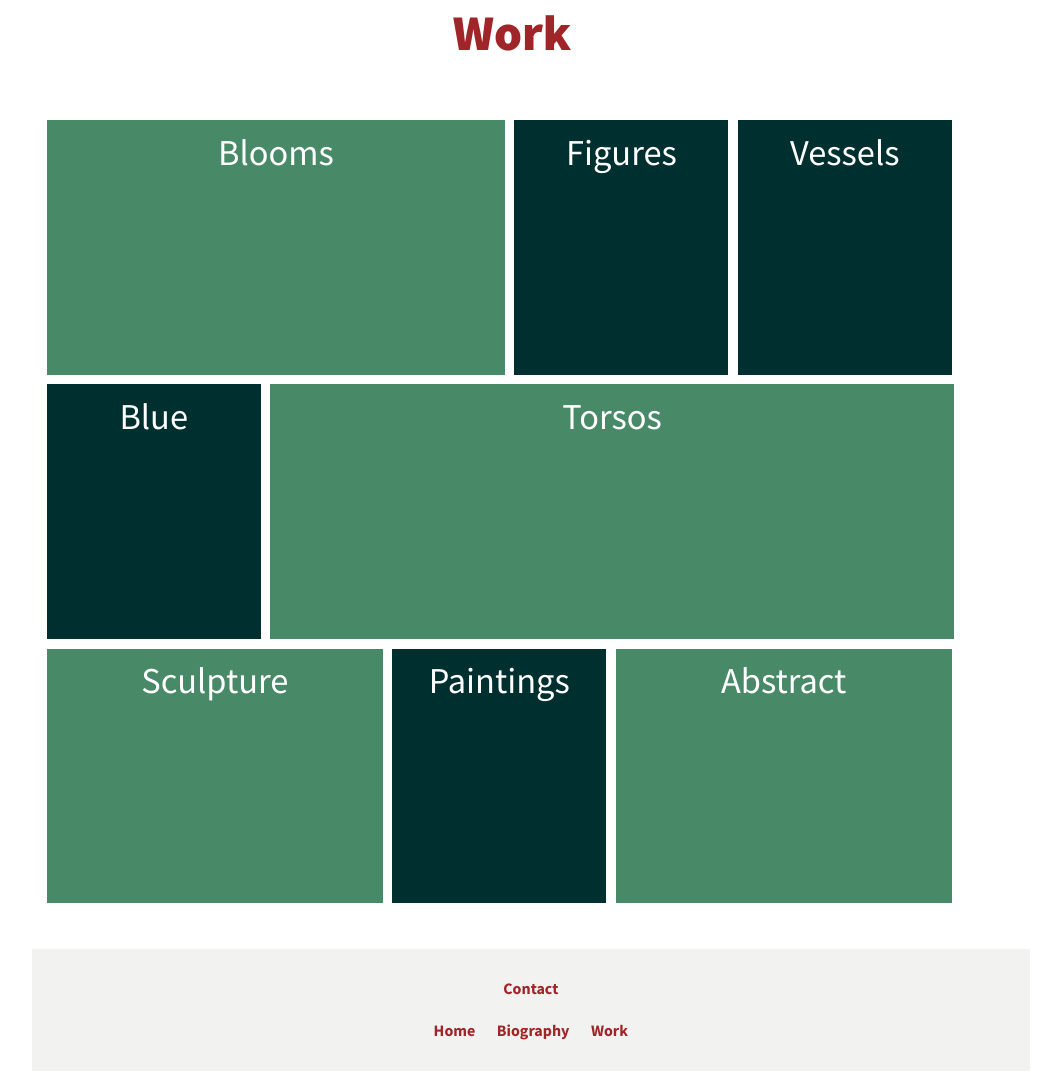
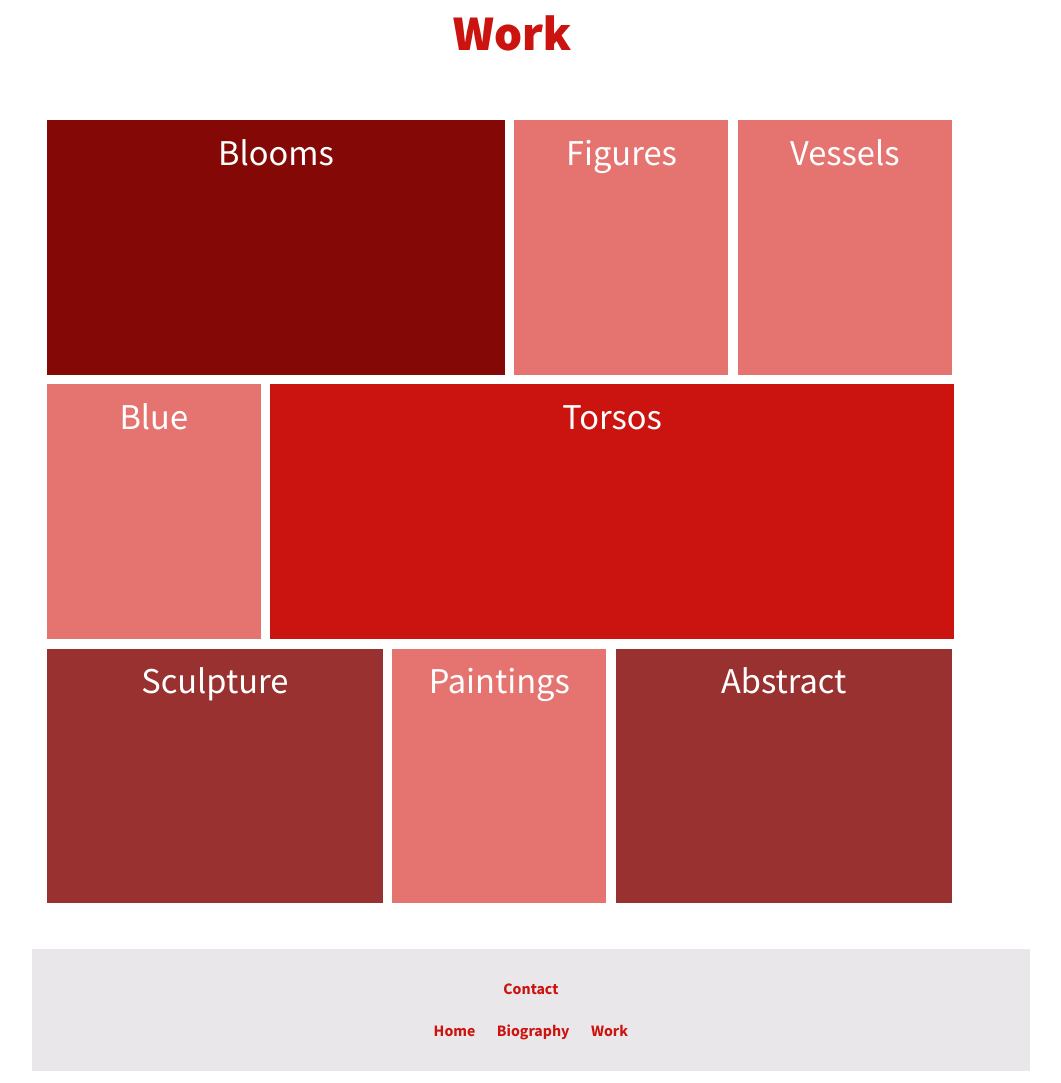
Before and after one commit to owlbytes/BinaShah, a PHP site: page /work.html in a window 1280 px wide. Shown: the whole page, without its empty margins (128-1189 px from the left). Run offline with PHP 8.4, Linux system fonts and the light colour scheme.

Commit message:
styling tweaks

```diff
--- a/CSS/bio.css
+++ b/CSS/bio.css
@@ -8,7 +8,7 @@ h1 {
   text-align: center;
   font-weight: 900;
   font-size: 50px;
-  color: #a02529;
+  color: #cb130f;
   margin-bottom: 1%;
   margin-top: 1%;
 
@@ -45,18 +45,18 @@ h1 {
   margin-right: auto;
   margin-left: auto;
   padding: 3%;
-  background-color: rgba(185,184,176, 0.19)
+  background-color: rgba(146, 137, 144, 0.20);
 
 }
 
 #footie a {
   margin: 1%;
   font-weight: 700;
-  color: rgba(160, 37, 41, 1);
+  color: rgba(203,19,15,1);
   text-decoration: none;
   font-size: 16px;
 }
 
 #footie a:hover{
-  color: rgba(160, 37, 41, 0.5)
+  color: rgba(203,19,15,0.5);
 }
--- a/CSS/index.css
+++ b/CSS/index.css
@@ -1,11 +1,14 @@
 
 body {
 background-image:url('http://i.imgur.com/RhY7XMf.jpg');
+background-image:url('http://i.imgur.com/JUhXm5D.jpg');
+
 background-repeat:no-repeat;
 font-family: 'Source Sans Pro', sans-serif;
 /*background-size:contain;*/
 background-position:center;
 }
+
 
 h1{
   color: #ffffff;
--- a/CSS/work.css
+++ b/CSS/work.css
@@ -33,28 +33,29 @@ ul{
 
 .rb-grid li.rb-span-small {
     width: 18%;
-    background: #002f2f;
+    background: #E57370;
 }
 
 .rb-grid li.rb-span-medium {
     width: 26.8%;
-    background: #488a67;
+    background: #E54A46;
 
 }
 
 .rb-grid li.rb-span-mid2 {
     width: 31%;
-    background: #488a67;
+    background: #98312F;
 }
 
 .rb-grid li.rb-span-mid {
     width: 44%;
-    background: #488a67;
+    background: #840805;
 }
 
 .rb-grid li.rb-span-large {
     width: 68%;
-    background: #488a67;
+    background: #CB140F;
+
 
 }
 
@@ -72,35 +73,6 @@ ul{
     font-size: 2.6em;
     font-weight: 100;
 }
-
-/*color choices for boxes*/
-.rb-grid li:nth-child(1) {
-
-}
-
-.rb-grid li:nth-child(2) {
-
-   }
-.rb-grid li:nth-child(3) {
-  background: #99CC99;
-   }
-.rb-grid li:nth-child(4) {
-  background: #99CC99;
-   }
-.rb-grid li:nth-child(5) {
-  background: #99CC99;
-   }
-.rb-grid li:nth-child(6) {
-  background: #99CC99;
-   }
-
-.rb-grid li:nth-child(7) { background: #99CC99; }
-.rb-grid li:nth-child(8) { background: #669999; }
-.rb-grid li:nth-child(9) { background: #CC6699; }
-.rb-grid li:nth-child(10) { background: #339966; }
-.rb-grid li:nth-child(11) { background: #666699; }
-
-
 
 
 
--- a/blooms.html
+++ b/blooms.html
@@ -34,7 +34,6 @@
             <img src="Images/Bloom/Bloom4.jpg" id="images">
           </div>
         </div>
-        </div>
       </div><!-- end of 16 div -->
   </div> <!-- end of container div -->
 
```
Also changed, not shown: index.html (+2 -6 lines).
